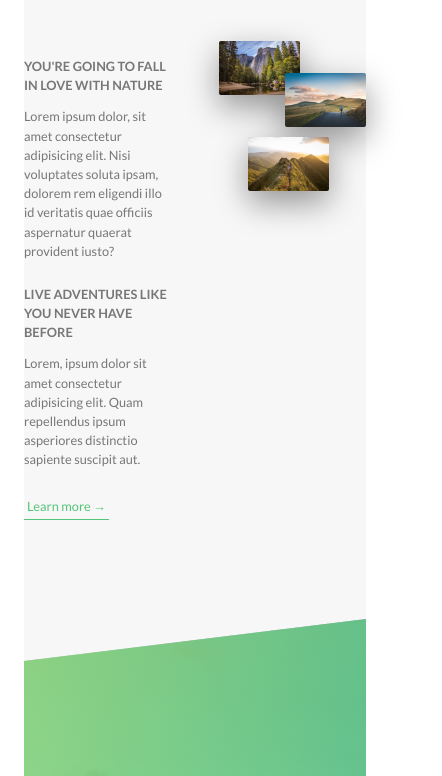
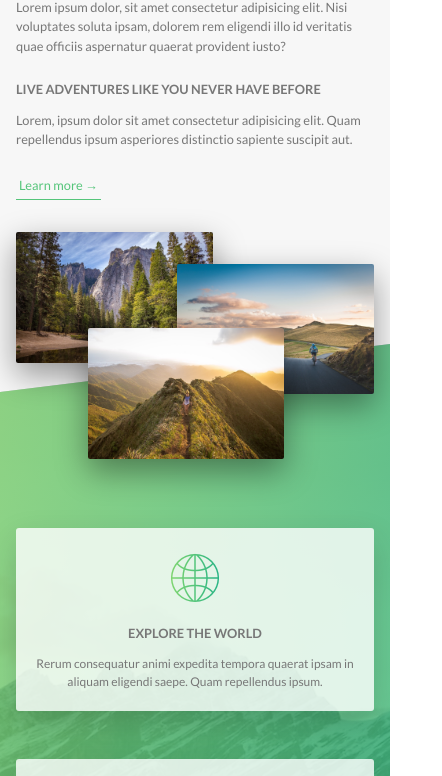
Before and after one commit to concentrator/natours, a website: page index.html in a window 390 px wide. Shown: the part 990-1766 px from the top of the page, 442 px wide, since content can reach past the window. Drawn offline with Linux system fonts and the light colour scheme.

Commit message:
Adds base, typography and grid media queries

```diff
--- a/scss/abstracts/_mixins.scss
+++ b/scss/abstracts/_mixins.scss
@@ -25,6 +25,9 @@
 1200 - 1800       Desktop [normal style]
 1800 - infinity - Desktop big
 
+
+Order: Base + typography > general layout + grid > page layout > components
+
 */
 
 @mixin respond($breakpoint) {
--- a/scss/abstracts/_variables.scss
+++ b/scss/abstracts/_variables.scss
@@ -28,4 +28,5 @@ $default-font-size: 1.6rem;
 
 $grid-width: 114rem;
 $gutter-vertical: 8rem;
+$gutter-vertical-small: 6rem;
 $gutter-horizontal: 6rem;
--- a/scss/base/_base.scss
+++ b/scss/base/_base.scss
@@ -24,6 +24,14 @@ html {
   }
 }
 
+body {
+  padding: 3rem;
+
+  @include respond(tab-port) {
+    padding: 0;
+  }
+}
+
 img {
   max-width: 100%;
 }
--- a/scss/base/_typography.scss
+++ b/scss/base/_typography.scss
@@ -1,5 +1,4 @@
 body {
-  padding: 3rem;
   font-family: "Lato", Arial, sans-serif;
   font-weight: 400;
   font-size: $default-font-size;
@@ -19,6 +18,11 @@ body {
     font-weight: 400;
     letter-spacing: 3.5rem;
     animation: moveInLeft 1s ease-out;
+
+    @include respond(phone) {
+      font-size: 5rem;
+      letter-spacing: 1rem;
+    }
   }
 
   &__sub {
@@ -27,6 +31,10 @@ body {
     font-weight: 700;
     letter-spacing: 1.7rem;
     animation: moveInRight 1s ease-out;
+
+    @include respond(phone) {
+      letter-spacing: 0.5rem;
+    }
   }
 }
 
@@ -37,6 +45,13 @@ body {
   text-transform: uppercase;
   @include text-gradient-color($color-primary-light, $color-primary-dark);
   transition: all 0.2s;
+
+  @include respond(tab-port) {
+    font-size: 3rem;
+  }
+  @include respond(phone) {
+    font-size: 2.5rem;
+  }
 
   &:hover {
     transform: skewY(2deg) skewX(15deg) scale(1.1);
--- a/scss/components/_composition.scss
+++ b/scss/components/_composition.scss
@@ -1,5 +1,6 @@
 .composition {
   position: relative;
+  z-index: 1;
 
   &__photo {
     width: 55%;
--- a/scss/layout/_footer.scss
+++ b/scss/layout/_footer.scss
@@ -2,6 +2,11 @@
   background-color: $color-grey-dark-3;
   padding: 10rem 0;
   font-size: 1.4rem;
+  color: $color-grey-light-1;
+
+  @include respond(tab-port) {
+    padding: 8rem 0;
+  }
 
   &__logo-box {
     text-align: center;
@@ -17,6 +22,11 @@
     display: inline-block;
     padding-top: 2rem;
     border-top: 1px solid $color-grey-dark-1;
+
+    @include respond(tab-port) {
+      width: 100%;
+      text-align: center;
+    }
   }
 
   &__list {
@@ -54,6 +64,10 @@
     width: 85%;
     padding-top: 2rem;
     border-top: 1px solid $color-grey-dark-1;
-    color: $color-grey-light-1;
+
+    @include respond(tab-port) {
+      width: 100%;
+      float: none;
+    }
   }
 }
--- a/scss/layout/_grid.scss
+++ b/scss/layout/_grid.scss
@@ -4,6 +4,15 @@
 
   &:not(:last-child) {
     margin-bottom: $gutter-vertical;
+
+    @include respond(tab-port) {
+      margin-bottom: $gutter-vertical-small;
+    }
+  }
+
+  @include respond(tab-port) {
+    max-width: 50rem;
+    padding: 0 2rem;
   }
 
   @include clearfix;
@@ -13,6 +22,15 @@
 
     &:not(:last-child) {
       margin-right: $gutter-horizontal;
+
+      @include respond(tab-port) {
+        margin-right: 0;
+        margin-bottom: $gutter-vertical-small;
+      }
+    }
+
+    @include respond(tab-port) {
+      width: 100% !important;
     }
   }
 
--- a/scss/layout/_header.scss
+++ b/scss/layout/_header.scss
@@ -11,6 +11,11 @@
   background-position: center top;
   -webkit-clip-path: polygon(0 0, 100% 0, 100% 75vh, 0 100%);
   clip-path: polygon(0 0, 100% 0, 100% 75vh, 0 100%);
+
+  @include respond(phone) {
+    -webkit-clip-path: polygon(0 0, 100% 0, 100% 85vh, 0 100%);
+    clip-path: polygon(0 0, 100% 0, 100% 85vh, 0 100%);
+  }
 
   &__logo-box {
     position: absolute;
--- a/scss/layout/_navigation.scss
+++ b/scss/layout/_navigation.scss
@@ -17,6 +17,16 @@
     box-shadow: 0 1rem 3rem 0 rgba($color-black, 0.1);
     text-align: center;
     cursor: pointer;
+
+    @include respond(tab-port) {
+      top: 4rem;
+      right: 4rem;
+    }
+
+    @include respond(phone) {
+      top: 3rem;
+      right: 3rem;
+    }
   }
 
   &__background {
@@ -28,7 +38,17 @@
     right: 6.5rem;
     background-image: radial-gradient($color-primary-light, $color-primary-dark);
     z-index: 100;
-    transition: transform 0.8s cubic-bezier(0.86, 0, 0.07, 1);;
+    transition: transform 0.8s cubic-bezier(0.86, 0, 0.07, 1);
+
+    @include respond(tab-port) {
+      top: 4.5rem;
+      right: 4.5rem;
+    }
+
+    @include respond(phone) {
+      top: 3.5rem;
+      right: 3.5rem;
+    }
   }
 
   &__nav {
@@ -47,6 +67,7 @@
     position: absolute;
     top: 50%;
     left: 50%;
+    width: 100%;
     transform: translate(-50%, -50%);
     list-style: none;
     text-align: center;
```
Also changed, not shown: css/style.css.
